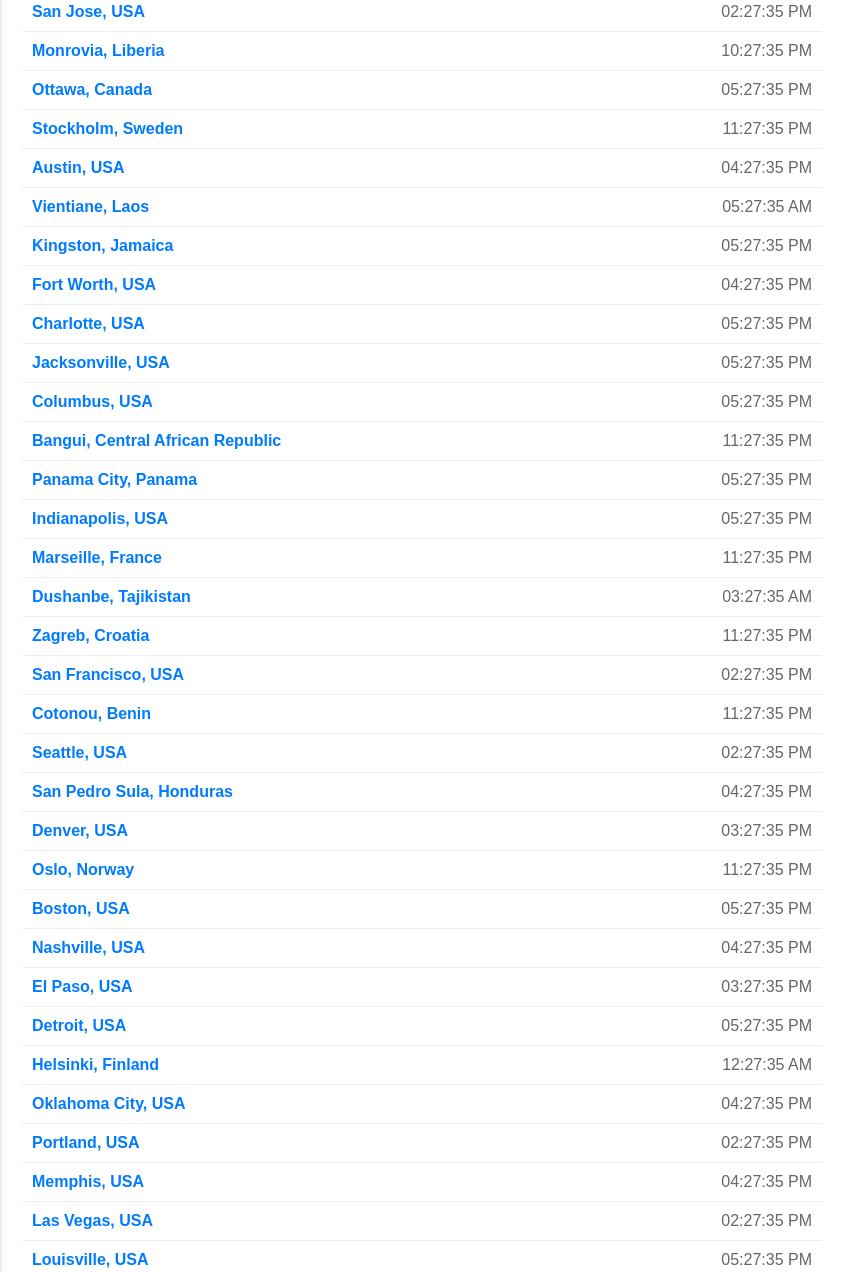
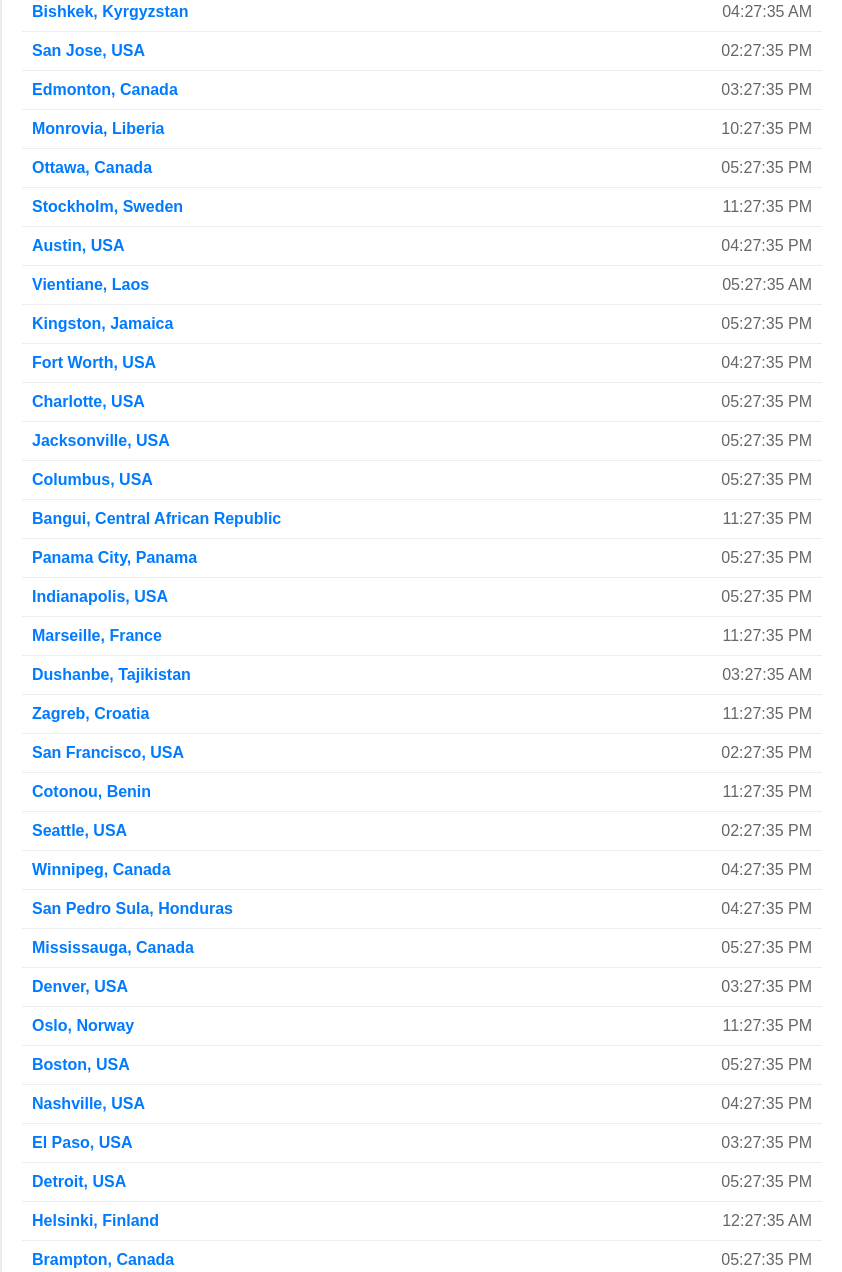
Before and after one commit to vlevsky/world-clock, a plain HTML site: page index.html in a window 1280 px wide. Shown: the part 7924-9196 px from the top of the page, without its empty margins (218-1060 px from the left). Drawn offline with Linux system fonts and the light colour scheme.

Commit message:
50 new cities in Canada

```diff
--- a/index.html
+++ b/index.html
@@ -753,6 +753,55 @@
       { name: "Saint-Denis", country: "France", timezone: "Europe/Paris", population: 112000 },
       { name: "Montreuil", country: "France", timezone: "Europe/Paris", population: 109000 },
       { name: "Nancy", country: "France", timezone: "Europe/Paris", population: 105000 },
+      { name: "Calgary", country: "Canada", timezone: "America/Edmonton", population: 1300000 },
+      { name: "Edmonton", country: "Canada", timezone: "America/Edmonton", population: 1020000 },
+      { name: "Winnipeg", country: "Canada", timezone: "America/Winnipeg", population: 749000 },
+      { name: "Quebec City", country: "Canada", timezone: "America/Toronto", population: 550000 },
+      { name: "Hamilton", country: "Canada", timezone: "America/Toronto", population: 569000 },
+      { name: "Kitchener", country: "Canada", timezone: "America/Toronto", population: 470000 },
+      { name: "London", country: "Canada", timezone: "America/Toronto", population: 422000 },
+      { name: "Halifax", country: "Canada", timezone: "America/Halifax", population: 439000 },
+      { name: "Victoria", country: "Canada", timezone: "America/Vancouver", population: 397000 },
+      { name: "Mississauga", country: "Canada", timezone: "America/Toronto", population: 717000 },
+      { name: "Brampton", country: "Canada", timezone: "America/Toronto", population: 656000 },
+      { name: "Surrey", country: "Canada", timezone: "America/Vancouver", population: 614000 },
+      { name: "Laval", country: "Canada", timezone: "America/Toronto", population: 437000 },
+      { name: "Gatineau", country: "Canada", timezone: "America/Toronto", population: 291000 },
+      { name: "Saskatoon", country: "Canada", timezone: "America/Regina", population: 279000 },
+      { name: "Regina", country: "Canada", timezone: "America/Regina", population: 226000 },
+      { name: "St. John's", country: "Canada", timezone: "America/St_Johns", population: 114000 },
+      { name: "Windsor", country: "Canada", timezone: "America/Toronto", population: 236000 },
+      { name: "Burnaby", country: "Canada", timezone: "America/Vancouver", population: 260000 },
+      { name: "Richmond", country: "Canada", timezone: "America/Vancouver", population: 210000 },
+      { name: "Oakville", country: "Canada", timezone: "America/Toronto", population: 225000 },
+      { name: "Burlington", country: "Canada", timezone: "America/Toronto", population: 187000 },
+      { name: "Sherbrooke", country: "Canada", timezone: "America/Toronto", population: 171000 },
+      { name: "Saguenay", country: "Canada", timezone: "America/Toronto", population: 145000 },
+      { name: "Levis", country: "Canada", timezone: "America/Toronto", population: 149000 },
+      { name: "Kelowna", country: "Canada", timezone: "America/Vancouver", population: 153000 },
+      { name: "Trois-Rivières", country: "Canada", timezone: "America/Toronto", population: 139000 },
+      { name: "Guelph", country: "Canada", timezone: "America/Toronto", population: 144000 },
+      { name: "Moncton", country: "Canada", timezone: "America/Moncton", population: 110000 },
+      { name: "Saint John", country: "Canada", timezone: "America/Moncton", population: 68000 },
+      { name: "Barrie", country: "Canada", timezone: "America/Toronto", population: 153000 },
+      { name: "Abbotsford", country: "Canada", timezone: "America/Vancouver", population: 162000 },
+      { name: "Coquitlam", country: "Canada", timezone: "America/Vancouver", population: 150000 },
+      { name: "Saanich", country: "Canada", timezone: "America/Vancouver", population: 120000 },
+      { name: "Saint-Jérôme", country: "Canada", timezone: "America/Toronto", population: 78000 },
+      { name: "Red Deer", country: "Canada", timezone: "America/Edmonton", population: 103000 },
+      { name: "Lethbridge", country: "Canada", timezone: "America/Edmonton", population: 101000 },
+      { name: "Kamloops", country: "Canada", timezone: "America/Vancouver", population: 97000 },
+      { name: "Nanaimo", country: "Canada", timezone: "America/Vancouver", population: 90000 },
+      { name: "Drummondville", country: "Canada", timezone: "America/Toronto", population: 82000 },
+      { name: "Thunder Bay", country: "Canada", timezone: "America/Toronto", population: 108000 },
+      { name: "Chilliwack", country: "Canada", timezone: "America/Vancouver", population: 93000 },
+      { name: "North Bay", country: "Canada", timezone: "America/Toronto", population: 52000 },
+      { name: "Granby", country: "Canada", timezone: "America/Toronto", population: 69000 },
+      { name: "Peterborough", country: "Canada", timezone: "America/Toronto", population: 84000 },
+      { name: "Saint-Hyacinthe", country: "Canada", timezone: "America/Toronto", population: 57000 },
+      { name: "Prince George", country: "Canada", timezone: "America/Vancouver", population: 75000 },
+      { name: "Cornwall", country: "Canada", timezone: "America/Toronto", population: 47000 },
+      { name: "Welland", country: "Canada", timezone: "America/Toronto", population: 53000 },
 
     ];
 
```
